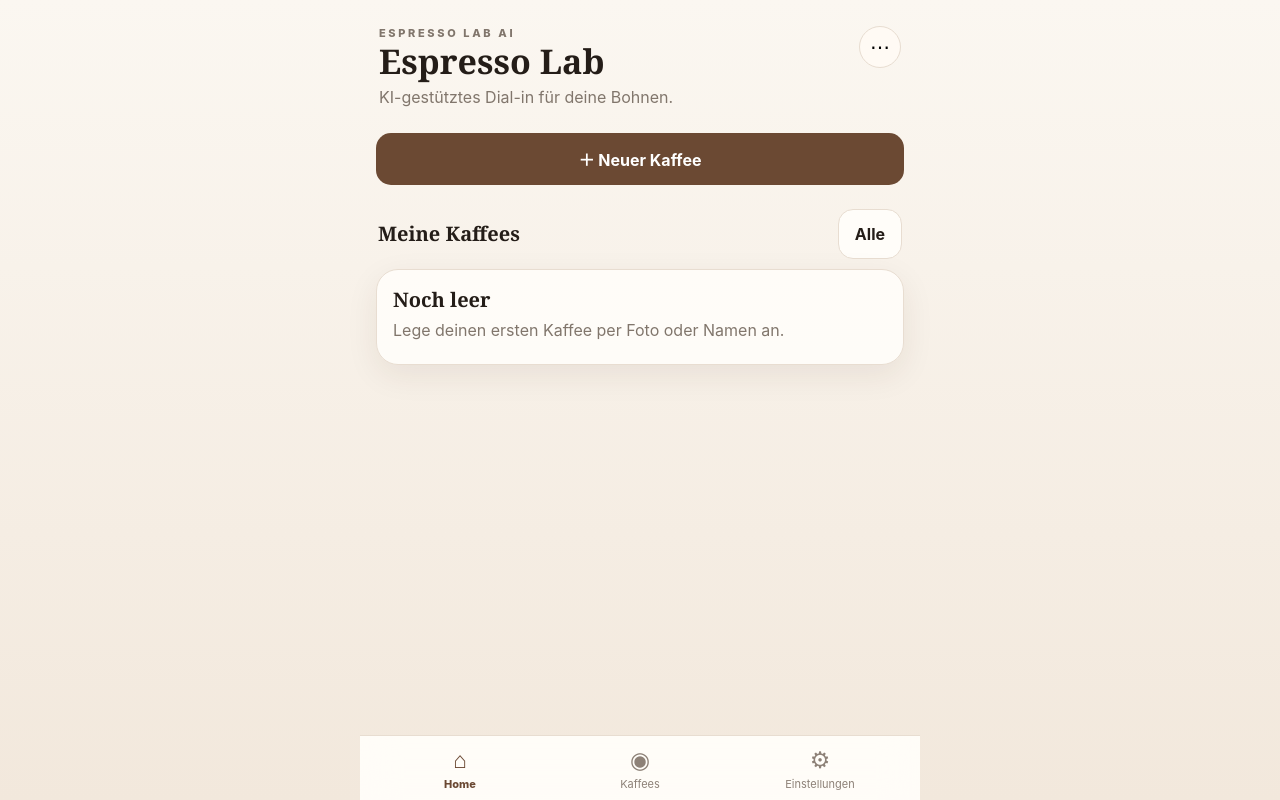
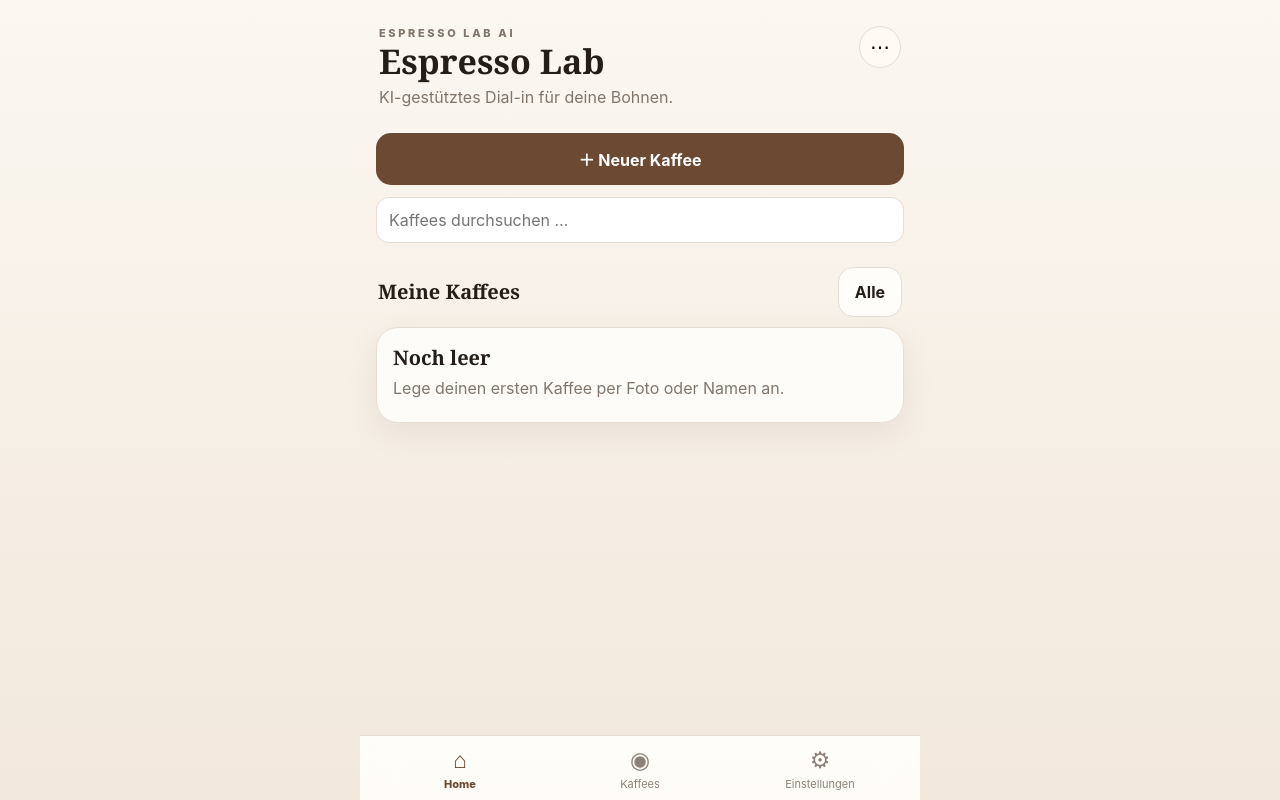
Before and after one commit to rhts68tdbd-svg/espresso-lab-ai, a Next.js app: page / in a window 1280 px wide. Built offline with nearby package versions, Linux system fonts and the light colour scheme.

Commit message:
photo fail fixed

```diff
--- a/app/page.js
+++ b/app/page.js
@@ -36,10 +36,31 @@ async function compressImage(file){
   }finally{URL.revokeObjectURL(objectUrl)}
 }
 const tasteOptions=["zu sauer / spitz","angenehme Säure","zu bitter","trocken / adstringierend","zu dünn","zu kräftig","süß","rund","guter Körper","unausgewogen","sehr gut"];
+function norm(s=""){
+  return String(s).toLowerCase().normalize("NFD")
+    .replace(/[\u0300-\u036f]/g,"")
+    .replace(/[^a-z0-9]+/g," ").trim();
+}
+function tokenScore(a,b){
+  const A=new Set(norm(a).split(/\s+/).filter(Boolean));
+  const B=new Set(norm(b).split(/\s+/).filter(Boolean));
+  if(!A.size||!B.size)return 0;
+  let hit=0; for(const x of A) if(B.has(x)) hit++;
+  return hit/Math.max(A.size,B.size);
+}
+function findExistingCoffee(coffees,roaster,name){
+  let best=null,bestScore=0;
+  for(const c of coffees){
+    const sr=norm(c.roaster)===norm(roaster)?1:tokenScore(c.roaster,roaster);
+    const sn=norm(c.name)===norm(name)?1:tokenScore(c.name,name);
+    const score=.4*sr+.6*sn;
+    if(score>bestScore){bestScore=score;best=c}
+  }
+  return bestScore>=.8?best:null;
+}
 
 export default function Page(){
-  const [state,setState]=useState(defaultState),[loaded,setLoaded]=useState(false),[tab,setTab]=useState("home"),[modal,setModal]=useState(null);
-  const [busy,setBusy]=useState(false),[error,setError]=useState("");
+  const [state,setState]=useState(defaultState),[loaded,setLoaded]=useState(false),[tab,setTab]=useState("home"),[modal,setModal]=useState(null),[search,setSearch]=useState("");
   useEffect(()=>{dbGet().then(s=>{setState(s);setLoaded(true)})},[]);
   useEffect(()=>{if(loaded)dbSet(state)},[state,loaded]);
   const active=state.coffees.find(c=>c.id===state.activeId)||null;
@@ -55,11 +76,25 @@ export default function Page(){
 
   function Home(){
     const current=state.coffees.find(c=>!c.finalId&&c.shots.length);
+    const q=norm(search);
+    const results=q
+      ? state.coffees.filter(c=>{
+          const hay=norm(`${c.roaster} ${c.name} ${c.tasting||""} ${c.target||""} ${c.origin||""}`);
+          return hay.includes(q)||tokenScore(`${c.roaster} ${c.name}`,search)>.35;
+        })
+      : state.coffees.slice(0,4);
     return <>{header("Espresso Lab","KI-gestütztes Dial-in für deine Bohnen.")}
       <button className="primary wide" onClick={()=>setModal({type:"newCoffee"})}>＋ Neuer Kaffee</button>
-      {current&&<><div className="section"><h3>Aktueller Dial-in</h3></div><div className="card"><strong>{current.roaster} – {current.name}</strong><p>Shot {current.shots.length} gespeichert. Weiter mit dem nächsten Versuch.</p><button className="primary wide" onClick={()=>{setS(s=>({...s,activeId:current.id}));setModal({type:"shot",coffee:current})}}>Weiter mit Shot {current.shots.length+1}</button></div></>}
-      <div className="section"><h3>Meine Kaffees</h3><button className="secondary" onClick={()=>setTab("coffees")}>Alle</button></div>
-      <div className="grid">{state.coffees.slice(0,4).map(coffeeCard)}{!state.coffees.length&&<div className="card"><h3>Noch leer</h3><p>Lege deinen ersten Kaffee per Foto oder Namen an.</p></div>}</div>
+      <div className="field" style={{marginTop:12}}>
+        <input value={search} onChange={e=>setSearch(e.target.value)} placeholder="Kaffees durchsuchen …" aria-label="Kaffees durchsuchen"/>
+      </div>
+      {current&&!q&&<><div className="section"><h3>Aktueller Dial-in</h3></div><div className="card"><strong>{current.roaster} – {current.name}</strong><p>Shot {current.shots.length} gespeichert. Weiter mit dem nächsten Versuch.</p><button className="primary wide" onClick={()=>{setS(s=>({...s,activeId:current.id}));setModal({type:"shot",coffee:current})}}>Weiter mit Shot {current.shots.length+1}</button></div></>}
+      <div className="section"><h3>{q?"Suchergebnisse":"Meine Kaffees"}</h3>{!q&&<button className="secondary" onClick={()=>setTab("coffees")}>Alle</button>}</div>
+      <div className="grid">
+        {results.map(coffeeCard)}
+        {q&&!results.length&&<div className="card"><h3>Kein Treffer</h3><p>Kein gespeicherter Kaffee passt zu „{search}“.</p></div>}
+        {!q&&!state.coffees.length&&<div className="card"><h3>Noch leer</h3><p>Lege deinen ersten Kaffee per Foto oder Namen an.</p></div>}
+      </div>
     </>
   }
 
@@ -98,17 +133,16 @@ export default function Page(){
   function ShotRow({s,n,onEdit}){return <div className="shot" onClick={onEdit}><span>Shot {n}</span><span>{fmt(s.dose)} g → {fmt(s.yield)} g · {fmt(s.time)} s · 1:{ratio(s.dose,s.yield)}<div className="meta">{(s.tastes||[]).join(", ")}{s.note?` · ${s.note}`:""}</div></span><span className="mood">{s.ai?.ready_to_finalize?"☺":"›"}</span></div>}
 
   async function analyzeShot(coffee,shot){
-    setBusy(true);setError("");
-    try{
-      const res=await fetch("/api/analyze",{method:"POST",headers:{"Content-Type":"application/json"},body:JSON.stringify({coffee:{...coffee,image:undefined},history:coffee.shots,shot})});
-      const data=await res.json();if(!res.ok)throw new Error(data.error||"Analyse fehlgeschlagen");
-      return data
-    }catch(e){setError(e.message);return null}finally{setBusy(false)}
+    const res=await fetch("/api/analyze",{method:"POST",headers:{"Content-Type":"application/json"},body:JSON.stringify({coffee:{...coffee,image:undefined},history:coffee.shots,shot})});
+    const data=await res.json();
+    if(!res.ok)throw new Error(data.error||"Analyse fehlgeschlagen");
+    return data;
   }
   async function extractCoffee(image,description){
-    setBusy(true);setError("");
-    try{const res=await fetch("/api/extract-coffee",{method:"POST",headers:{"Content-Type":"application/json"},body:JSON.stringify({image,description})});const data=await res.json();if(!res.ok)throw new Error(data.error||"Analyse fehlgeschlagen");return data}
-    catch(e){setError(e.message);return null}finally{setBusy(false)}
+    const res=await fetch("/api/extract-coffee",{method:"POST",headers:{"Content-Type":"application/json"},body:JSON.stringify({image,description})});
+    const data=await res.json();
+    if(!res.ok)throw new Error(data.error||"Analyse fehlgeschlagen");
+    return data;
   }
   function deleteCoffee(cid){if(!confirm("Kaffee und alle Shots wirklich löschen?"))return;setS(s=>({...s,coffees:s.coffees.filter(c=>c.id!==cid),activeId:null}));setTab("home")}
   function exportData(){const blob=new Blob([JSON.stringify(state,null,2)],{type:"application/json"});const a=document.createElement("a");a.href=URL.createObjectURL(blob);a.download="espresso-lab-backup.json";a.click();setTimeout(()=>URL.revokeObjectURL(a.href),1000)}
@@ -122,10 +156,11 @@ export default function Page(){
     if(modal.type==="editCoffee")return <EditCoffee coffee={modal.coffee}/>;
     if(modal.type==="editShot")return <EditShot coffee={modal.coffee} shot={modal.shot}/>;
   }
-  function Close(){return <button className="secondary" onClick={()=>{setModal(null);setError("")}}>Abbrechen</button>}
+  function Close(){return <button className="secondary" onClick={()=>setModal(null)}>Abbrechen</button>}
 
   function NewCoffee(){
-    const [image,setImage]=useState(null),[desc,setDesc]=useState(""),[draft,setDraft]=useState({roaster:"",name:"",origin:"",roast:"",tasting:"",target:"",basket:"15 g"}),[step,setStep]=useState(1);
+    const [image,setImage]=useState(null),[desc,setDesc]=useState(""),[draft,setDraft]=useState({roaster:"",name:"",origin:"",roast:"",tasting:"",target:"",basket:"15 g"}),[step,setStep]=useState(1),[busy,setBusy]=useState(false),[error,setError]=useState(""),[existing,setExisting]=useState(null);
+
     async function photo(e){
       setError("");
       try{
@@ -139,34 +174,94 @@ export default function Page(){
         setError(err?.message||"Foto konnte nicht verarbeitet werden.");
       }
     }
-    async function aiRead(){const d=await extractCoffee(image,desc);if(!d)return;setDraft(v=>({...v,roaster:d.roaster,name:d.coffee_name,origin:d.origin,roast:d.roast_level,tasting:d.tasting_notes.join(", "),target:d.target_profile}));setStep(2)}
-    function saveCoffee(){const c={id:id(),...draft,image,shots:[],finalId:null,created:Date.now()};setS(s=>({...s,coffees:[c,...s.coffees],activeId:c.id}));setModal({type:"shot",coffee:c})}
+
+    async function aiRead(){
+      setBusy(true);setError("");
+      try{
+        const d=await extractCoffee(image,desc);
+        setDraft(v=>({...v,
+          roaster:d.roaster||"",
+          name:d.coffee_name||"",
+          origin:d.origin||"",
+          roast:d.roast_level||"",
+          tasting:(d.tasting_notes||[]).join(", "),
+          target:d.target_profile||""
+        }));
+        setExisting(findExistingCoffee(state.coffees,d.roaster,d.coffee_name));
+        setStep(2);
+      }catch(e){
+        console.error(e);
+        setError(e?.message||"Fotoanalyse fehlgeschlagen.");
+      }finally{
+        setBusy(false);
+      }
+    }
+
+    function saveCoffee(forceNew=false){
+      const match=findExistingCoffee(state.coffees,draft.roaster,draft.name);
+      if(match&&!forceNew){setExisting(match);return}
+      const c={id:id(),...draft,image,shots:[],finalId:null,created:Date.now()};
+      setS(s=>({...s,coffees:[c,...s.coffees],activeId:c.id}));
+      setModal({type:"shot",coffee:c});
+    }
+
     return <div className="sheet"><div className="panel"><div className="grab"/><h2>Neuer Kaffee</h2>
       {step===1?<><p>Packung fotografieren oder Kaffee beschreiben. Die KI liest nur sicher erkennbare Angaben aus.</p>
-        <div className="fields"><div className="field"><label>Packungsfoto</label><input type="file" accept="image/*" capture="environment" onChange={photo}/></div>{image&&<div className="hero"><img src={image} alt=""/></div>}<div className="field"><label>Name / Beschreibung optional</label><textarea value={desc} onChange={e=>setDesc(e.target.value)} placeholder="z. B. Backyard Coffee, dunkle Röstung"/></div></div>
-        {error&&<div className="notice error">{error}</div>}<div className="actions"><Close/><button className="primary" disabled={busy||(!image&&!desc)} onClick={aiRead}>{busy?"Analysiere…":"Mit KI analysieren"}</button></div>
-        <button className="secondary wide" style={{marginTop:10}} onClick={()=>setStep(2)}>Ohne KI manuell eingeben</button>
-      </>:<><p>Bitte prüfen und korrigieren. Das Rösterprofil ist der Zielkorridor für das spätere Dial-in.</p>
+        <div className="fields">
+          <div className="field"><label>Packungsfoto</label><input type="file" accept="image/*" capture="environment" onChange={photo}/></div>
+          {image&&<div className="hero"><img src={image} alt="Kaffeepackung"/></div>}
+          <div className="field"><label>Name / Beschreibung optional</label><textarea value={desc} onChange={e=>setDesc(e.target.value)} placeholder="z. B. Backyard Coffee, dunkle Röstung"/></div>
+        </div>
+        {error&&<div className="notice error">{error}</div>}
+        <div className="actions"><Close/><button className="primary" disabled={busy||(!image&&!desc)} onClick={aiRead}>{busy?"Analysiere…":"Mit KI analysieren"}</button></div>
+        <button className="secondary wide" style={{marginTop:10}} onClick={()=>{setExisting(null);setStep(2)}}>Ohne KI manuell eingeben</button>
+      </>:<>
+        <p>Bitte prüfen und korrigieren. Das Rösterprofil ist der Zielkorridor für das spätere Dial-in.</p>
+        <div className="field" style={{marginBottom:12}}>
+          <label>Packungsfoto {image?"ändern":"hinzufügen"}</label>
+          <input type="file" accept="image/*" capture="environment" onChange={photo}/>
+        </div>
+        {image&&<div className="hero"><img src={image} alt="Kaffeepackung"/></div>}
+        {existing&&<div className="notice" style={{marginBottom:12}}>
+          <strong>Diesen Kaffee gibt es bereits.</strong><br/>
+          {existing.roaster} – {existing.name}
+          {existing.finalId?<><br/>Eine finale Einstellung ist gespeichert.</>:<><br/>{existing.shots.length} Shot(s) sind bereits vorhanden.</>}
+          <div className="actions">
+            <button className="primary" onClick={()=>{setS(s=>({...s,activeId:existing.id}));setModal(null);setTab("coffee")}}>Vorhandenen öffnen</button>
+            <button className="secondary" onClick={()=>{setExisting(null);saveCoffee(true)}}>Als neue Charge anlegen</button>
+          </div>
+        </div>}
         <div className="fields">
           {["roaster","name","origin","roast","tasting","target","basket"].map(k=><div className="field" key={k}><label>{{roaster:"Röster",name:"Kaffee",origin:"Herkunft",roast:"Röstgrad",tasting:"Tasting Notes laut Röster",target:"Sensorisches Zielprofil",basket:"Sieb"}[k]}</label>{["tasting","target"].includes(k)?<textarea value={draft[k]} onChange={e=>setDraft({...draft,[k]:e.target.value})}/>:<input value={draft[k]} onChange={e=>setDraft({...draft,[k]:e.target.value})}/>}</div>)}
         </div>
         {!draft.tasting&&<div className="notice">Das Geschmacksprofil fehlt. Bitte Tasting Notes von der Verpackung ergänzen, bevor du startest.</div>}
-        <div className="actions"><Close/><button className="primary" onClick={saveCoffee} disabled={!draft.name||!draft.roaster||!draft.tasting}>Kaffee anlegen</button></div>
+        {error&&<div className="notice error">{error}</div>}
+        <div className="actions"><Close/><button className="primary" onClick={()=>saveCoffee(false)} disabled={!draft.name||!draft.roaster||!draft.tasting}>Kaffee anlegen</button></div>
       </>}
     </div></div>
   }
 
   function NewShot({coffee,preset}){
-    const [dose,setDose]=useState(preset?.dose??17.5),[yieldV,setYield]=useState(preset?.yield??35),[time,setTime]=useState(preset?.time??30),[grind,setGrind]=useState(preset?.grind??""),[pressure,setPressure]=useState(""),[tastes,setTastes]=useState([]),[note,setNote]=useState("");
+    const [dose,setDose]=useState(preset?.dose??17.5),[yieldV,setYield]=useState(preset?.yield??35),[time,setTime]=useState(preset?.time??30),[grind,setGrind]=useState(preset?.grind??""),[pressure,setPressure]=useState(""),[tastes,setTastes]=useState([]),[note,setNote]=useState(""),[busy,setBusy]=useState(false),[error,setError]=useState("");
     const toggle=t=>setTastes(v=>v.includes(t)?v.filter(x=>x!==t):[...v,t]);
+
     async function go(){
+      setBusy(true);setError("");
       const shot={id:id(),dose:num(dose),yield:num(yieldV),time:num(time),grind,pressure,tastes,note,created:Date.now()};
       const latest=state.coffees.find(c=>c.id===coffee.id)||coffee;
-      const ai=await analyzeShot(latest,shot);
-      const withAi={...shot,ai};
-      setS(s=>({...s,coffees:s.coffees.map(c=>c.id===coffee.id?{...c,shots:[...c.shots,withAi]}:c),activeId:coffee.id}));
-      setModal({type:"result",coffee:{...latest,shots:[...latest.shots,withAi]},shot:withAi});
+      try{
+        const ai=await analyzeShot(latest,shot);
+        const withAi={...shot,ai};
+        setS(s=>({...s,coffees:s.coffees.map(c=>c.id===coffee.id?{...c,shots:[...c.shots,withAi]}:c),activeId:coffee.id}));
+        setModal({type:"result",coffee:{...latest,shots:[...latest.shots,withAi]},shot:withAi});
+      }catch(e){
+        console.error(e);
+        setError(e?.message||"Shot-Analyse fehlgeschlagen.");
+      }finally{
+        setBusy(false);
+      }
     }
+
     return <div className="sheet"><div className="panel"><div className="grab"/><h2>Shot {coffee.shots.length+1}</h2><p>{coffee.roaster} – {coffee.name}</p>
       {preset&&<div className="notice">Werte vom letzten bzw. finalen Shot wurden vorausgefüllt. Ändere nur, was du tatsächlich verändert hast.</div>}
       <div className="fields">
@@ -177,9 +272,11 @@ export default function Page(){
         <div className="field"><label>Brühdruck optional</label><input value={pressure} onChange={e=>setPressure(e.target.value)} placeholder="z. B. 9 bar"/></div>
       </div>
       <div className="card ratio" style={{marginTop:12}}><div><small>Brew Ratio</small><strong>1:{ratio(num(dose),num(yieldV))}</strong></div><span>berechnet</span></div>
-      <div className="section"><h3>Wie schmeckt er?</h3></div><div className="pills">{tasteOptions.map(t=><button key={t} className={"pill "+(tastes.includes(t)?"on":"")} onClick={()=>toggle(t)}>{t}</button>)}</div>
+      <div className="section"><h3>Wie schmeckt er?</h3></div>
+      <div className="pills">{tasteOptions.map(t=><button key={t} className={"pill "+(tastes.includes(t)?"on":"")} onClick={()=>toggle(t)}>{t}</button>)}</div>
       <div className="field" style={{marginTop:12}}><label>Eigene Beschreibung</label><textarea value={note} onChange={e=>setNote(e.target.value)} placeholder="z. B. Säure deutlich runder, Schokolade kommt, hinten noch leicht trocken"/></div>
-      {error&&<div className="notice error">{error}</div>}<div className="actions"><Close/><button className="primary" disabled={busy||(!tastes.length&&!note)} onClick={go}>{busy?"KI analysiert…":"Shot analysieren"}</button></div>
+      {error&&<div className="notice error">{error}</div>}
+      <div className="actions"><Close/><button className="primary" disabled={busy||(!tastes.length&&!note)} onClick={go}>{busy?"KI analysiert…":"Shot analysieren"}</button></div>
     </div></div>
   }
 
--- a/package.json
+++ b/package.json
@@ -1,6 +1,6 @@
 {
   "name": "espresso-lab-ai",
-  "version": "1.0.1",
+  "version": "1.0.3",
   "private": true,
   "scripts": {
     "dev": "next dev",
```
Also changed, not shown: 2 other files (tests, documents, lock files or other folders).
